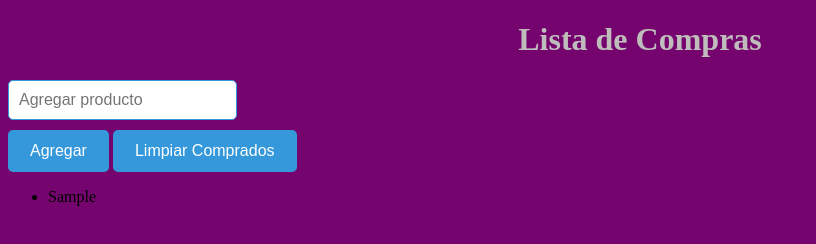
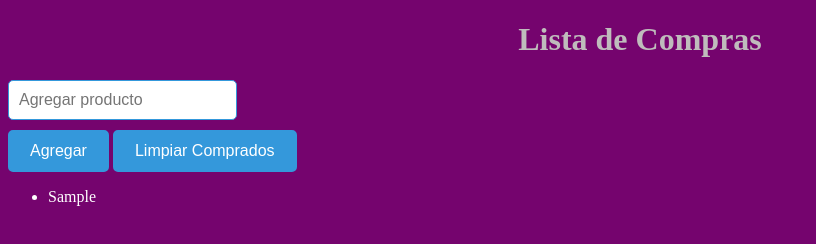
Before and after one commit to Ignaciodv/Productos, a plain HTML site: page index.html in a window 1280 px wide. Both pictures are taken after typing "Sample" into the empty fields and a click on the button "Agregar". Shown: the whole page, without its empty margins (0-816 px from the left). Drawn offline with Linux system fonts and the light colour scheme.

Commit message:
Primera modificaion

```diff
--- a/styles.css
+++ b/styles.css
@@ -73,6 +73,9 @@ div{
     margin-top: 10px;
 }
 
+li{
+    color: #ffffff;
+}
 /* Consulta de medios para dispositivos móviles */
 /* @media screen and (max-width: 600px) {
     .botonAgregar {
```
